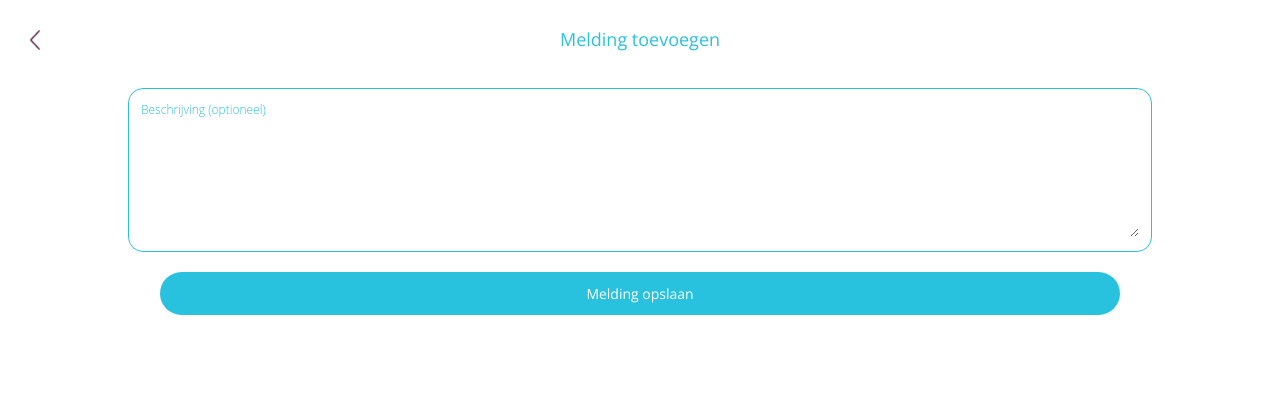
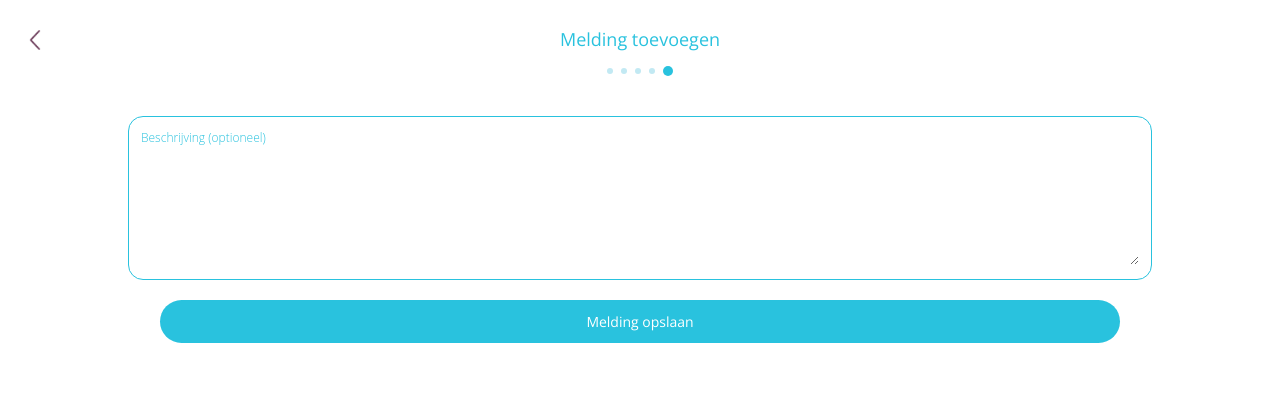
Before and after one commit to ilonaVS/pinme, a PHP site: page /melding_5.php in a window 1280 px wide. Shown: the top 420 px of the page. Run offline with PHP 8.4, Linux system fonts and the light colour scheme; the visitor is signed in with stand-in values (Sample User, id 1).

Commit message:
form steps visible

```diff
--- a/css/style.css
+++ b/css/style.css
@@ -545,7 +545,7 @@ input[type=file]{
     border:1px solid #29c2de;
     width:20%;
     position:absolute;
-    top:258px;
+    top:268px;
 }
 .line_left {
     left:22%;
@@ -574,6 +574,32 @@ input[type=file]{
 .preview {
     width:80%;
     margin:20px 10% 5px 10%;
+}
+
+.step_non_active {
+    width:6px;
+    height:6px;
+    margin-right:8px;
+    background-color:#C2E9F3;
+    border-radius:50%;
+}
+.formsteps {
+    display:flex;
+    flex-direction: row;
+    width:66px;
+    margin:20px auto 0px auto;
+    vertical-align: middle;
+}
+.step_active {
+    width:10px;
+    height:10px;
+    margin-right:8px;
+    margin-top:-2px;
+    background-color:#29c2de;
+    border-radius:50%;
+}
+.last {
+    margin-right:0px;
 }
 
 /*-------------------------------------------*/
@@ -607,6 +633,8 @@ input[type=image]{
 .grid_item {
     justify-self: center;
 }
+
+
 
 /*-------------------------------------------*/
 /* Melding toevoegen - Subrubriek kiezen */
--- a/melding_5.php
+++ b/melding_5.php
@@ -28,10 +28,16 @@ if (isset($_POST['subrub'])) {
 <body>
 <?php include_once("nav.inc.php"); ?>
 
+<a href="melding_4.php" class="back_btn"><img src="images/pinme_backbtn.png"></a>
 <h2>Melding toevoegen</h2>
 
-<a href="melding_4.php" class="back_btn"><img src="images/pinme_backbtn.png"></a>
-
+<div class="formsteps">
+    <div class="step_non_active"></div>
+    <div class="step_non_active"></div>
+    <div class="step_non_active"></div>
+    <div class="step_non_active"></div>
+    <div class="step_active last"></div>
+</div>
 
 
 <form action="melding_6.php" method="post" id="uploadForm">
```
Also changed, not shown: melding_2.php (+9 -1 lines), melding_3.php (+11 -2 lines), melding_4.php (+8 -1 lines).
